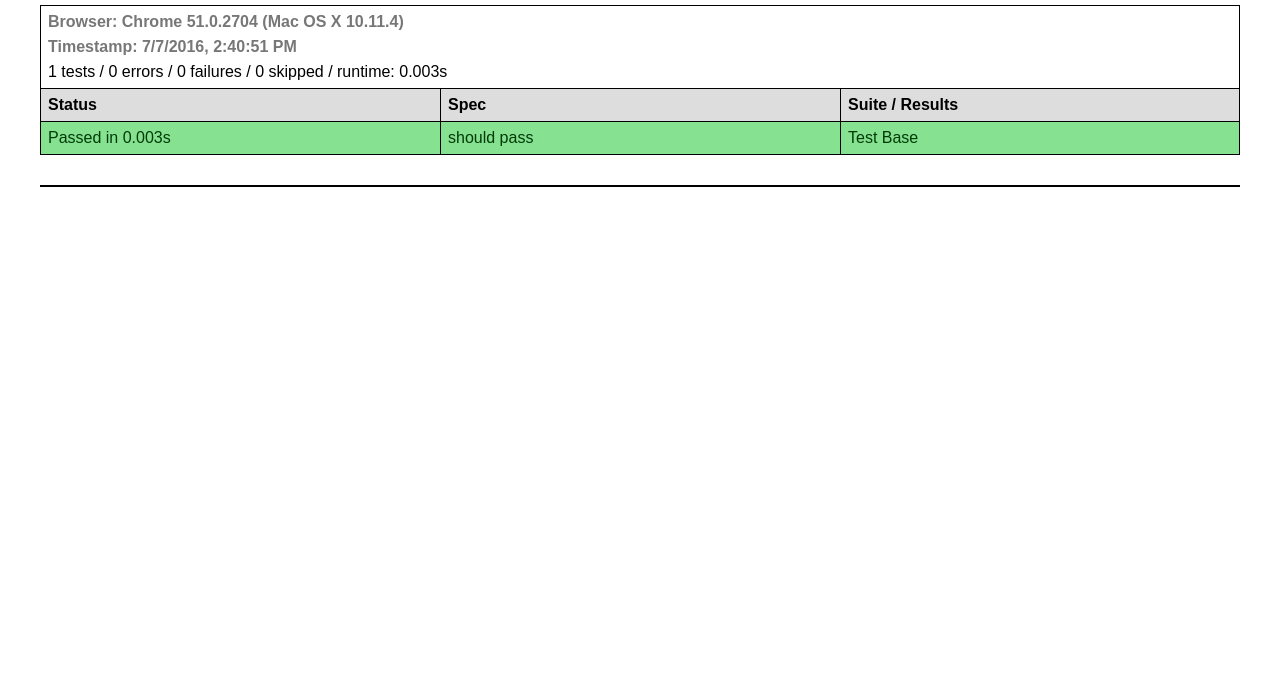
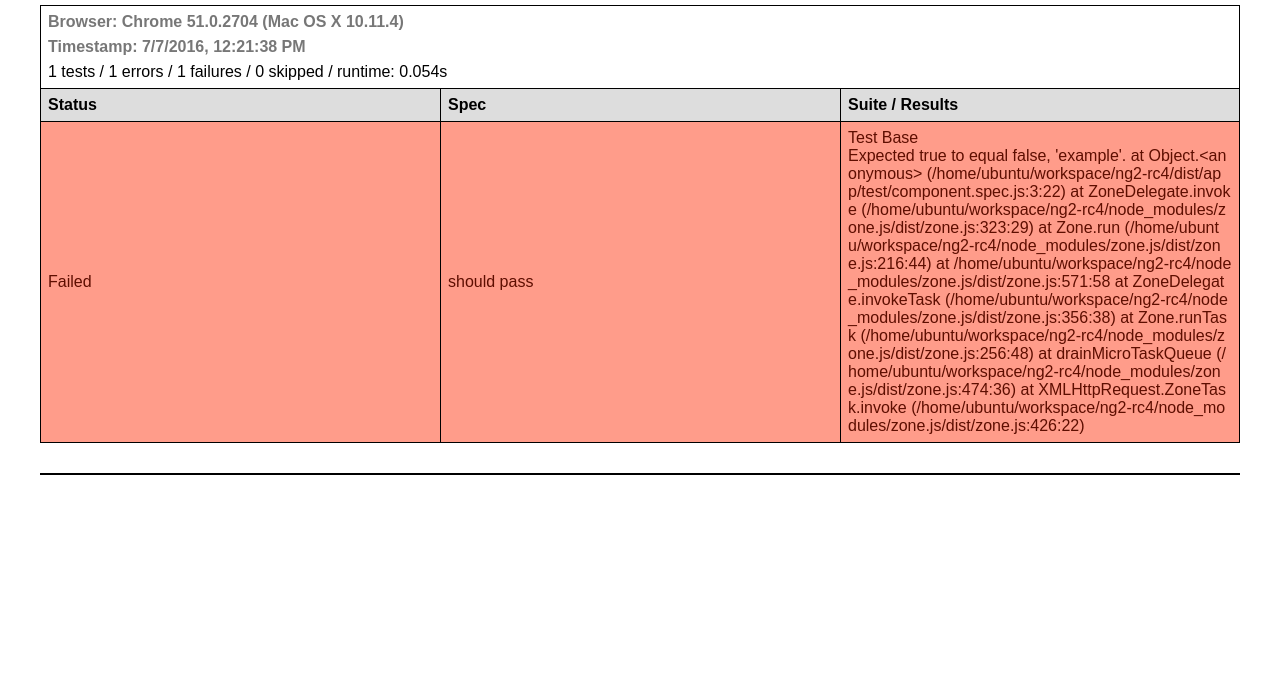
Before and after one commit to carmelc/ng2-rc4, a website: page _test-output/tests.html in a window 1280 px wide. Shown: the part 111-800 px from the top of the page. Drawn offline with Linux system fonts and the light colour scheme.

Commit message:
update ports for Cloud9

```diff
--- a/_test-output/tests.html
+++ b/_test-output/tests.html
@@ -2,26 +2,26 @@
 <html>
   <head>
     <meta charset="utf-8"/>
-    <title>Unit Tests - /Users/carmelc/code/ng2/ng2-rc4</title>
+    <title>Unit Tests - /home/ubuntu/workspace/ng2-rc4</title>
     <style type="text/css">html,body{font-family:Arial,sans-serif;margin:0;padding:0;}body{padding:10px 40px;}h1{margin-bottom:0;}h2{margin-top:0;color:#999;}table{width:100%;margin-top:20px;margin-bottom:20px;table-layout:fixed;}tr.header{background:#ddd;font-weight:bold;border-bottom:none;}td{padding:7px;border-top:none;border-left:1px black solid;border-bottom:1px black solid;border-right:none;word-break:break-all;word-wrap:break-word;}tr.pass td{color:#003b07;background:#86e191;}tr.skip td{color:#7d3a00;background:#ffd24a;}tr.fail td{color:#5e0e00;background:#ff9c8a;}tr:first-child td{border-top:1px black solid;}td:last-child{border-right:1px black solid;}tr.overview{font-weight:bold;color:#777;}tr.overview td{padding-bottom:0px;border-bottom:none;}tr.system-out td{color:#777;}hr{height:2px;margin:30px 0;background:#000;border:none;}</style>
   </head>
   <body>
     <h1>Unit Tests</h1>
-    <h2>/Users/carmelc/code/ng2/ng2-rc4</h2>
+    <h2>/home/ubuntu/workspace/ng2-rc4</h2>
     <table cellspacing="0" cellpadding="0" border="0">
       <tr class="overview">
         <td colspan="3" title="Mozilla/5.0 (Macintosh; Intel Mac OS X 10_11_4) AppleWebKit/537.36 (KHTML, like Gecko) Chrome/51.0.2704.103 Safari/537.36">Browser: Chrome 51.0.2704 (Mac OS X 10.11.4)</td>
       </tr>
       <tr class="overview">
-        <td colspan="3">Timestamp: 7/7/2016, 2:40:51 PM</td>
+        <td colspan="3">Timestamp: 7/7/2016, 12:21:38 PM</td>
       </tr>
       <tr>
         <td colspan="3">
           1 tests /
-          0 errors /
-          0 failures /
+          1 errors /
+          1 failures /
           0 skipped /
-          runtime: 0.003s
+          runtime: 0.054s
         </td>
       </tr>
       <tr class="header">
@@ -29,10 +29,22 @@
         <td>Spec</td>
         <td>Suite / Results</td>
       </tr>
-      <tr class="pass">
-        <td>Passed in 0.003s</td>
+      <tr class="fail">
+        <td>Failed</td>
         <td>should pass</td>
-        <td>Test Base</td>
+        <td>
+          Test Base
+          <br />Expected true to equal false, 'example'.
+    at Object.&lt;anonymous&gt; (/home/ubuntu/workspace/ng2-rc4/dist/app/test/component.spec.js:3:22)
+    at ZoneDelegate.invoke (/home/ubuntu/workspace/ng2-rc4/node_modules/zone.js/dist/zone.js:323:29)
+    at Zone.run (/home/ubuntu/workspace/ng2-rc4/node_modules/zone.js/dist/zone.js:216:44)
+    at /home/ubuntu/workspace/ng2-rc4/node_modules/zone.js/dist/zone.js:571:58
+    at ZoneDelegate.invokeTask (/home/ubuntu/workspace/ng2-rc4/node_modules/zone.js/dist/zone.js:356:38)
+    at Zone.runTask (/home/ubuntu/workspace/ng2-rc4/node_modules/zone.js/dist/zone.js:256:48)
+    at drainMicroTaskQueue (/home/ubuntu/workspace/ng2-rc4/node_modules/zone.js/dist/zone.js:474:36)
+    at XMLHttpRequest.ZoneTask.invoke (/home/ubuntu/workspace/ng2-rc4/node_modules/zone.js/dist/zone.js:426:22)
+
+        </td>
       </tr>
     </table>
     <hr/>
--- a/bs-config.json
+++ b/bs-config.json
@@ -1,8 +1,8 @@
 {
-  "port": 8080,
+  "port": 8081,
   "files": ["./dist/**/*.{html,htm,css,js}", "./index.html"],
   "server": { "baseDir": "./" },
   "ui": {
-    "port": 8081
+    "port": 8082
   }
 }
--- a/karma.conf.js
+++ b/karma.conf.js
@@ -79,7 +79,7 @@ module.exports = function(config) {
       subPageTitle: __dirname
     },
 
-    port: 8082,
+    port: 8080,
     colors: true,
     logLevel: config.LOG_INFO,
     autoWatch: true,
```
Also changed, not shown: app/test/component.spec.ts (+1 -1 lines).
